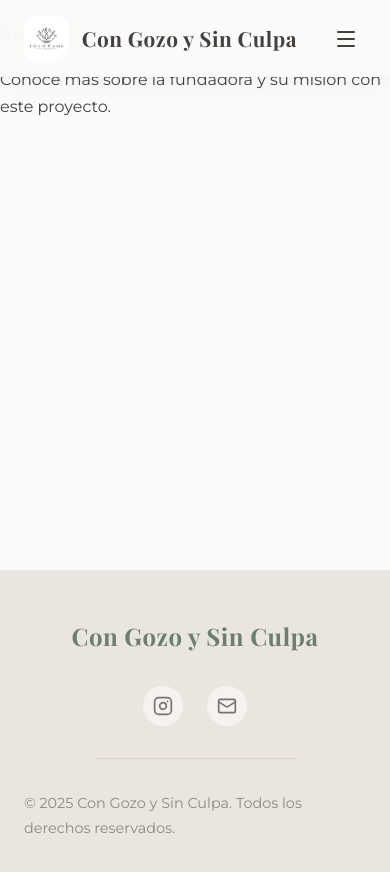
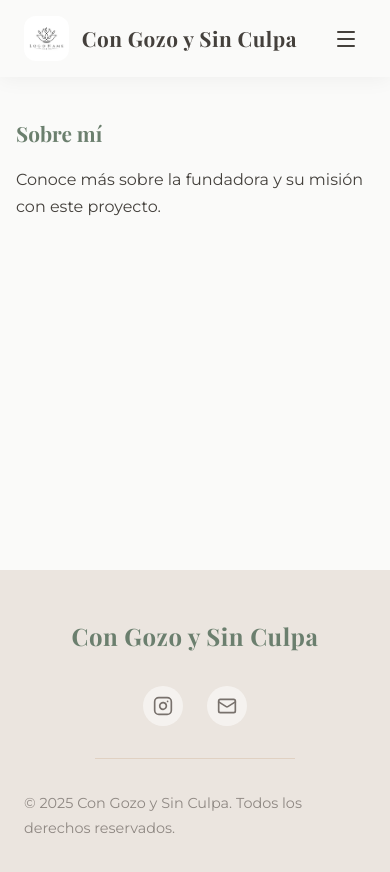
Before and after one commit to sofiasofiasml/ConGozoYsinCulpa, a React (Vite) app in the folder ConGozoYsinCulpa/: page /sobre-mi in a window 390 px wide. Built offline with nearby package versions, Linux system fonts and the light colour scheme.

Commit message:
windo(0,0) menu

```diff
--- a/ConGozoYsinCulpa/src/App.css
+++ b/ConGozoYsinCulpa/src/App.css
@@ -136,3 +136,18 @@
     font-size: 1rem;
   }
 }
+
+.page-container {
+  padding-top: 100px;
+  padding-left: 2rem;
+  padding-right: 2rem;
+  max-width: 1200px;
+  margin: 0 auto;
+}
+
+@media (max-width: 768px) {
+  .page-container {
+    padding-left: 1rem;
+    padding-right: 1rem;
+  }
+}
--- a/ConGozoYsinCulpa/src/App.tsx
+++ b/ConGozoYsinCulpa/src/App.tsx
@@ -7,11 +7,13 @@
 import SobreMi from './pages/SobreMi';
 import CirculoMujeres from './pages/CirculoMujeres';
 import Contacto from './pages/Contacto';
+import ScrollToTop from './components/ScrollToTop';
 import './App.css';
 
 function App() {
   return (
     <Router>
+      <ScrollToTop />
       <Header />
       <main>
         <Routes>
--- /dev/null
+++ b/ConGozoYsinCulpa/src/components/ScrollToTop.tsx
@@ -0,0 +1,14 @@
+import { useEffect } from 'react';
+import { useLocation } from 'react-router-dom';
+
+const ScrollToTop = () => {
+    const { pathname } = useLocation();
+
+    useEffect(() => {
+        window.scrollTo(0, 0);
+    }, [pathname]);
+
+    return null;
+};
+
+export default ScrollToTop;
--- a/ConGozoYsinCulpa/src/pages/CirculoMujeres.tsx
+++ b/ConGozoYsinCulpa/src/pages/CirculoMujeres.tsx
@@ -1,5 +1,5 @@
 const CirculoMujeres = () => (
-  <div>
+  <div className="page-container">
     <h2>Círculo de Mujeres</h2>
     <p>Información sobre el círculo de mujeres y actividades relacionadas.</p>
   </div>
--- a/ConGozoYsinCulpa/src/pages/Contacto.tsx
+++ b/ConGozoYsinCulpa/src/pages/Contacto.tsx
@@ -1,5 +1,5 @@
 const Contacto = () => (
-  <div>
+  <div className="page-container">
     <h2>Contacto</h2>
     <p>Ponte en contacto para reservar o pedir información.</p>
   </div>
--- a/ConGozoYsinCulpa/src/pages/Servicios.tsx
+++ b/ConGozoYsinCulpa/src/pages/Servicios.tsx
@@ -1,5 +1,5 @@
 const Servicios = () => (
-  <div>
+  <div className="page-container">
     <h2>Servicios</h2>
     <p>Aquí encontrarás todos los servicios de masajes y bienestar ofrecidos.</p>
   </div>
--- a/ConGozoYsinCulpa/src/pages/SobreMi.tsx
+++ b/ConGozoYsinCulpa/src/pages/SobreMi.tsx
@@ -1,5 +1,5 @@
 const SobreMi = () => (
-  <div>
+  <div className="page-container">
     <h2>Sobre mí</h2>
     <p>Conoce más sobre la fundadora y su misión con este proyecto.</p>
   </div>
```
